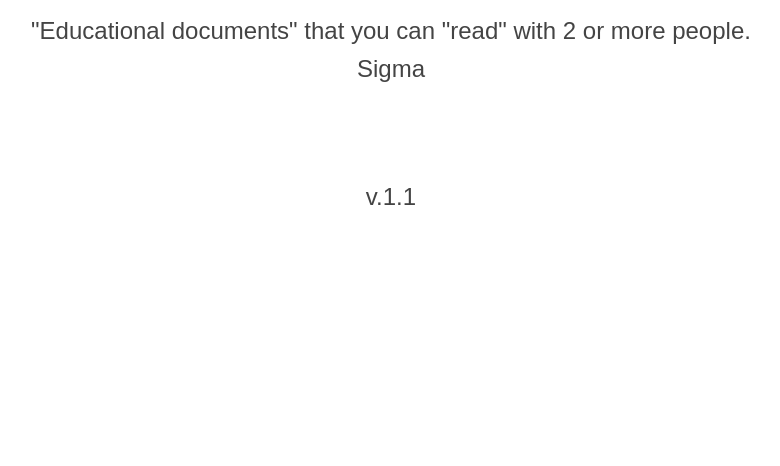
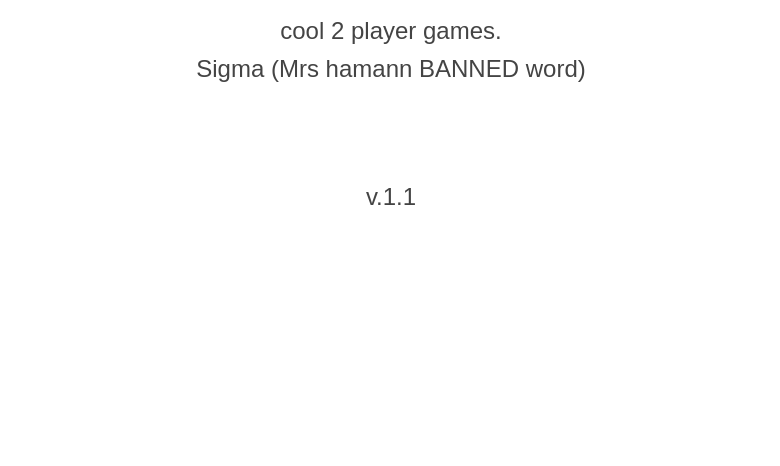
Before and after one commit to idkwhatthisislmao/2pnote, a plain HTML site: page index.html in a window 1280 px wide. Shown: the part 334-800 px from the top of the page, without its empty margins (249-1029 px from the left). Drawn offline with Linux system fonts and the light colour scheme.

Commit message:
Update index.html

```diff
--- a/index.html
+++ b/index.html
@@ -38,8 +38,8 @@
     <div>
         <h1>2 Player</h1>
         <ul>
-            <li>"Educational documents" that you can "read" with 2 or more people.</li>
-            <li>Sigma</li>
+            <li>cool 2 player games.</li>
+            <li>Sigma (Mrs hamann BANNED word)</li>
             <li>ㅤ</li>
             <li>ㅤ</li>
             <li>v.1.1</li>
```
